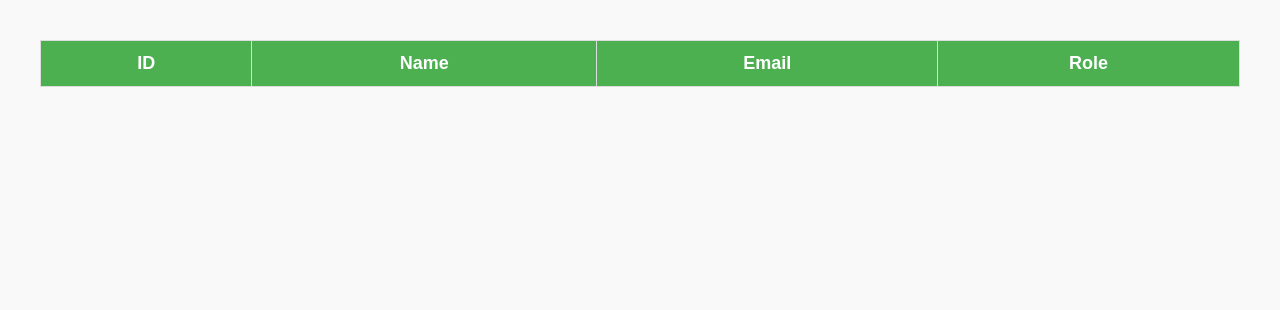
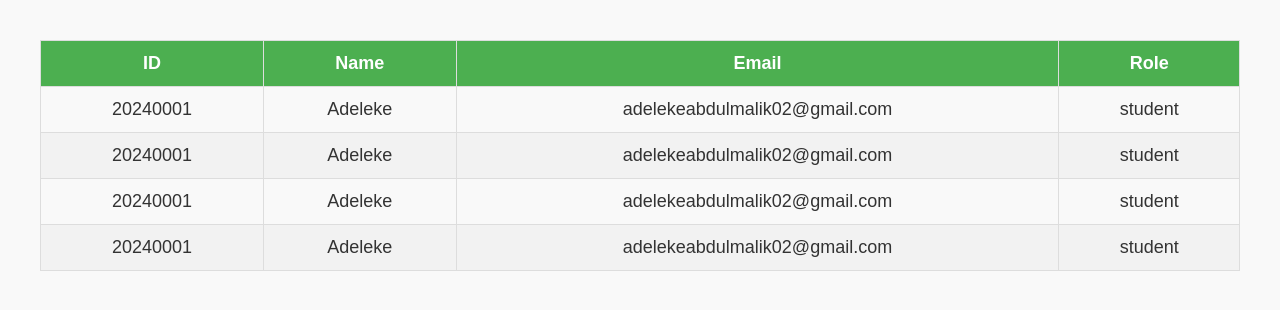
Before and after one commit to siphokazi00/learning_management_system, a website: page users.html in a window 1280 px wide. Shown: the part 166-476 px from the top of the page. Drawn offline with Linux system fonts and the light colour scheme.

Commit message:
adding content to ser file

```diff
--- a/users.html
+++ b/users.html
@@ -1,11 +1,13 @@
 <!DOCTYPE html>
 <html lang="en">
+
 <head>
     <meta charset="UTF-8">
     <meta name="viewport" content="width=device-width, initial-scale=1.0">
     <title>Users</title>
     <link rel="stylesheet" href="upgc.css">
 </head>
+
 <body>
     <nav>
         <h2>Willow Academy - Users</h2>
@@ -28,9 +30,33 @@
                 </tr>
             </thead>
             <tbody id="userList">
-        <!-- Dynamic content will go here -->
+                <tr>
+                    <td>20240001</td>
+                    <td>Adeleke</td>
+                    <td>adelekeabdulmalik02@gmail.com</td>
+                    <td>student</td>
+                </tr>
+                <tr>
+                    <td>20240001</td>
+                    <td>Adeleke</td>
+                    <td>adelekeabdulmalik02@gmail.com</td>
+                    <td>student</td>
+                </tr>
+                <tr>
+                    <td>20240001</td>
+                    <td>Adeleke</td>
+                    <td>adelekeabdulmalik02@gmail.com</td>
+                    <td>student</td>
+                </tr>
+                <tr>
+                    <td>20240001</td>
+                    <td>Adeleke</td>
+                    <td>adelekeabdulmalik02@gmail.com</td>
+                    <td>student</td>
+                </tr>
             </tbody>
         </table>
     </div>
 </body>
+
 </html>
```
Lines whose indentation alone changed are shown as unchanged.
